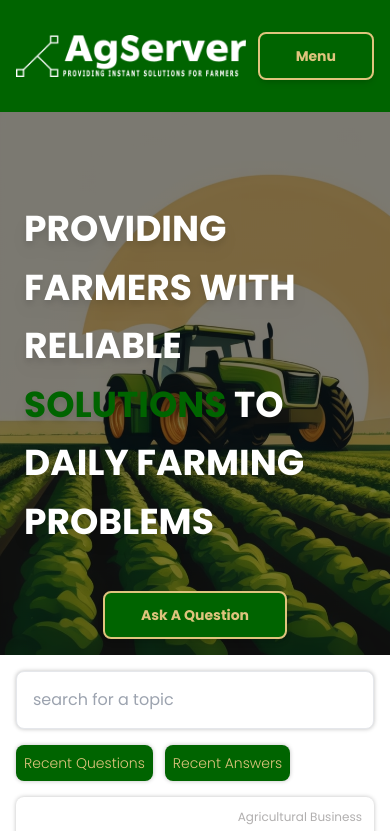
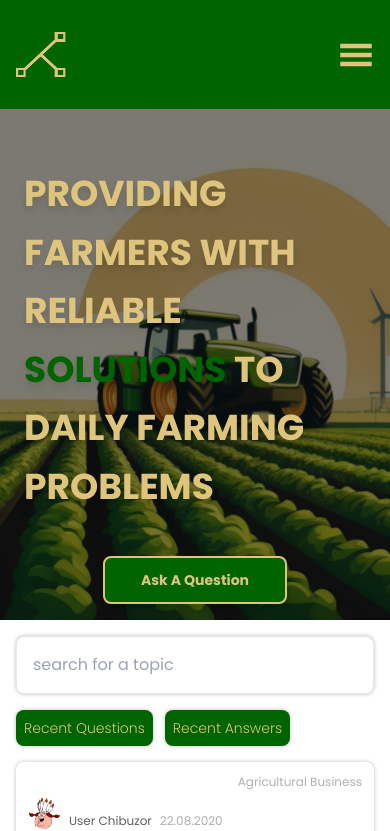
Before and after one commit to chibuzorEbede/ag, a Next.js app: page / in a window 390 px wide. Shown: the top 831 px of the page. Built offline with nearby package versions, Linux system fonts and the light colour scheme.

Commit message:
added mobile logo

```diff
--- a/components/Hero.tsx
+++ b/components/Hero.tsx
@@ -4,11 +4,11 @@ import Link from 'next/link'
 
 const Hero = () => {
     return (
-        <div className="p-4 bg-hero-pattern3  bg-no-repeat bg-cover md:min-h-[75vh]">
+        <div className="p-4 bg-hero-pattern3  bg-no-repeat bg-cover md:min-h-[90vh]">
 
-            <div className='flex flex-col justify-center items-center pt-8'>
+            <div className='flex flex-col justify-center items-center '>
                 <div className="hero-text mt-8 p-2">
-                    <p className='text-white font-bold text-left md:text-center text-4xl md:text-[60px] leading-relaxed md:leading-loose uppercase drop-shadow-lg'>
+                    <p className='text-ag-gold font-bold text-left md:text-center text-4xl md:text-[60px] leading-relaxed md:leading-loose uppercase drop-shadow-lg'>
                         providing  <span className='md:text-ag-green inline'>farmers</span> with reliable <span className='text-ag-green inline'>solutions</span> to daily <span className='md:text-ag-green  inline'>farming</span> problems </p>
 
                 </div>
--- a/components/Navbar.tsx
+++ b/components/Navbar.tsx
@@ -1,8 +1,11 @@
 import Logo from "./common/Logo"
+import LogoMobile from "./common/LogoMobile"
 import Button from "./common/Button"
 import ButtonFlat from "./common/ButtonFlat"
 import Link from "next/link"
 import { useState } from "react"
+import { GiHamburgerMenu } from "react-icons/gi";
+
 
 
 
@@ -18,7 +21,12 @@ const Navbar = function () {
       <nav className='flex justify-between items-center py-8 px-4 bg-ag-green'>
 
 
-        <Logo />
+        <div className="md:hidden">
+          <LogoMobile />
+        </div>
+        <div className="hidden md:block">
+          <Logo />
+        </div>
         <div className="ml-auto menu-btns  gap-6 justify-center items-center hidden md:flex ">
           <Link href='/login'><ButtonFlat w={97} h={35} text={`login`} /></Link>
           <Link href='/about'><ButtonFlat w={97} h={35} text={`about`} /></Link>
@@ -26,7 +34,8 @@ const Navbar = function () {
           <Link href='/signup'><Button text={`sign up`} /></Link>
         </div>
         <div className="ml-3 md:ml-0 mobile-menu md:hidden">
-          <Button text='menu' onClick={menuHandler} />
+          {/* <Button text='menu' onClick={menuHandler} /> */}
+          <GiHamburgerMenu className="text-4xl text-ag-gold" onClick={menuHandler} />
         </div>
 
       </nav >
--- /dev/null
+++ b/components/common/LogoMobile.tsx
@@ -0,0 +1,10 @@
+import Image from "next/image";
+import Link from "next/link";
+export default function LogoMobile() {
+    return (
+        <Link href='/' className="shrink-1">
+            <Image src="/img/logo-mobile.png" width={50} height={45} alt='agserver_logo' />
+        </Link >
+
+    );
+}
--- /dev/null
+++ b/components/hooks/useMobile.tsx
@@ -0,0 +1,3 @@
+const useMobile = () => {
+    return true
+}
```
Also changed, not shown: public/img/logo-mobile.png (added).
